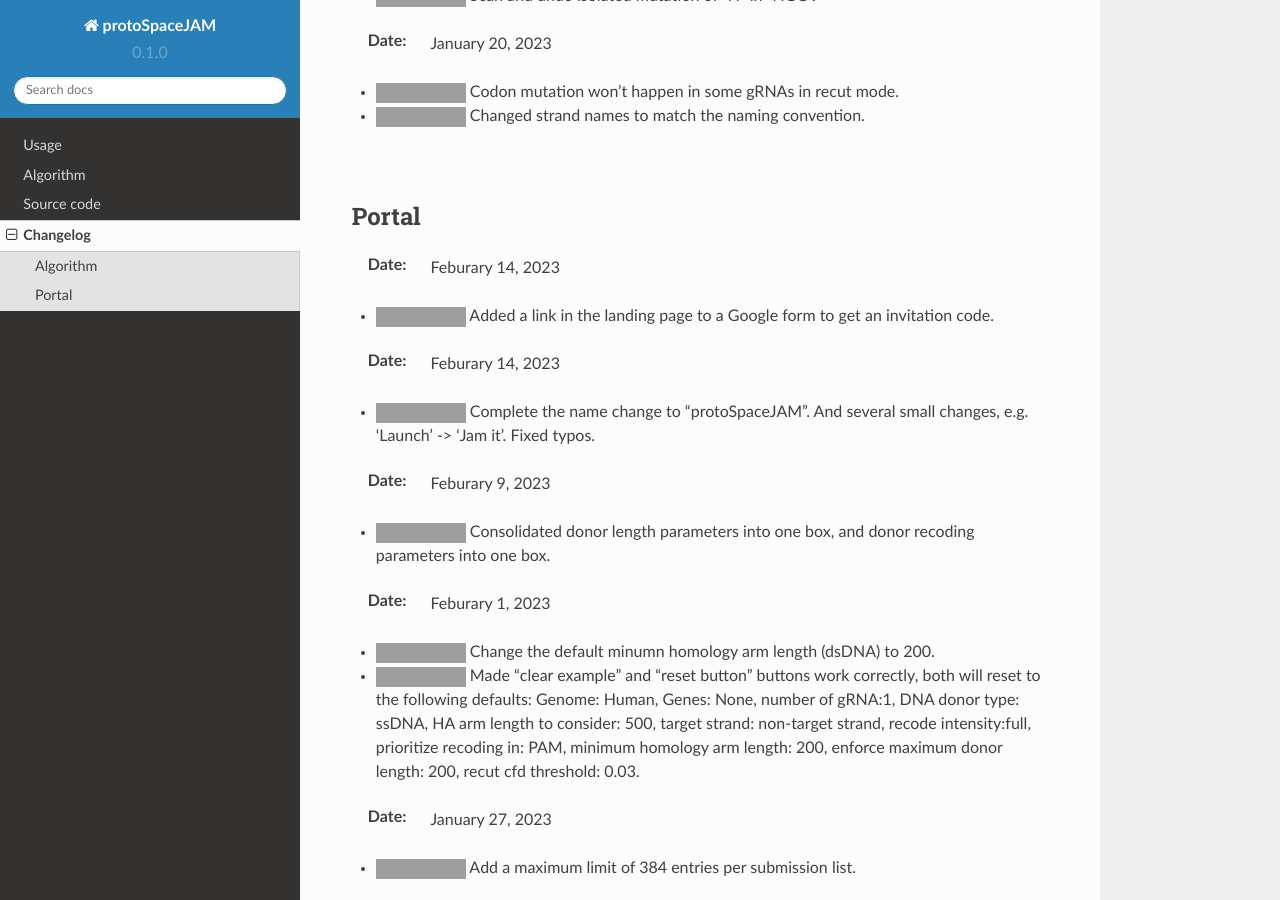
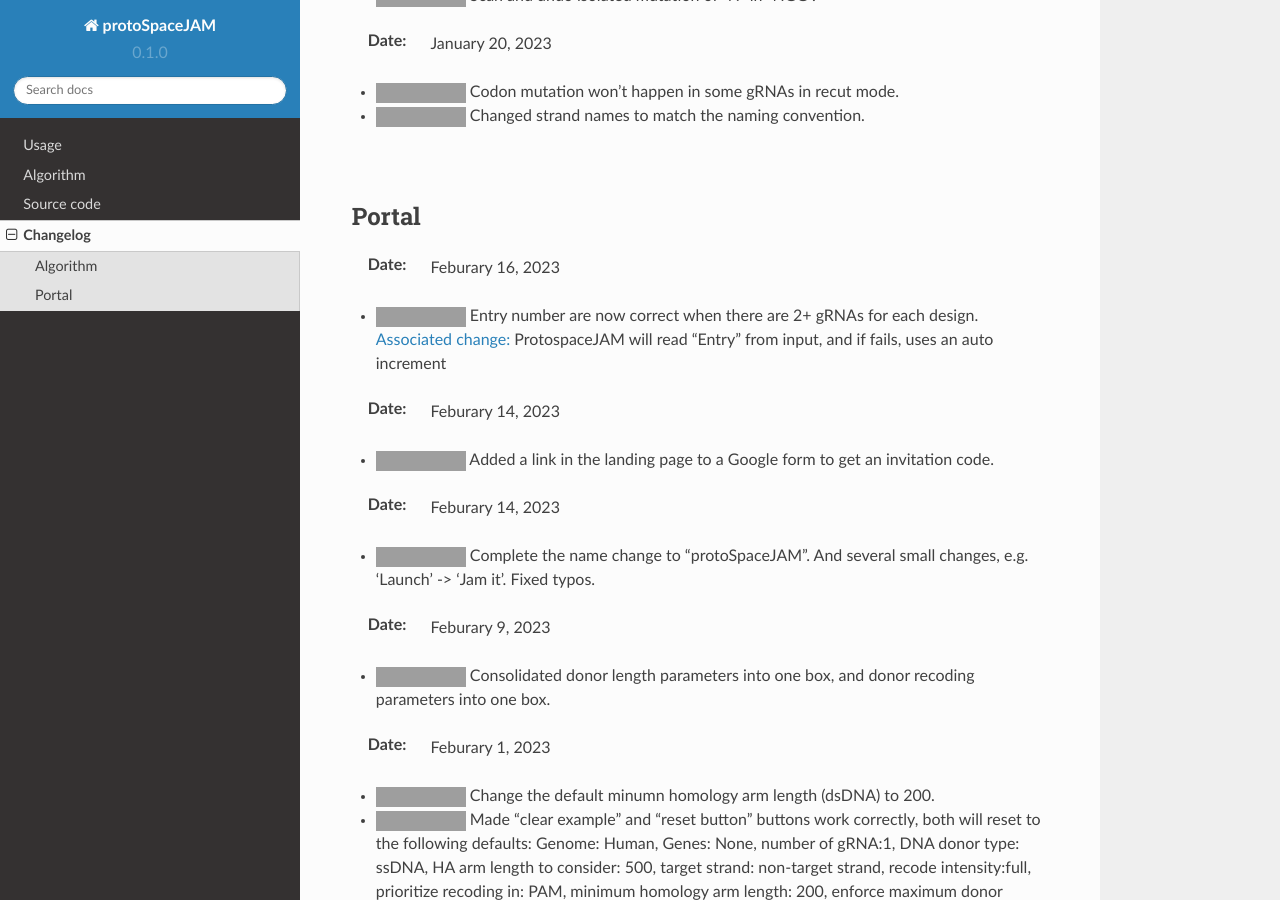
Before and after one commit to duopeng/protoSpaceJAM-readthedocs, a Sphinx documentation site: the page built from docs/source/changelog.rst, in a window 1280 px wide and 900 px high, scrolled down 1048 px. Built offline with Sphinx 7.4.7 and the Read the Docs theme 2.0.0, drawn with Linux system fonts in a browser that asks for light colours; grey boxes are pictures that could not be loaded.

Commit message:
Update changelog.rst

```diff
--- a/docs/source/changelog.rst
+++ b/docs/source/changelog.rst
@@ -36,6 +36,9 @@
 
 Portal
 ------
+:Date: Feburary 16, 2023
+* |bug fix 004c6| Entry number are now correct when there are 2+ gRNAs for each design. `Associated change: <https://github.com/czbiohub/protoSpaceJAM-portal/commit/68d37db4642fea22d3738ef5c37da3b9331004c6>`_ ProtospaceJAM will read "Entry" from input, and if fails, uses an auto increment
+
 :Date: Feburary 14, 2023
 * |enhancement 49990| Added a link in the landing page to a Google form to get an invitation code.
 
```
Also changed, not shown: other parts of docs/source/changelog.rst (+2 -0 lines).
